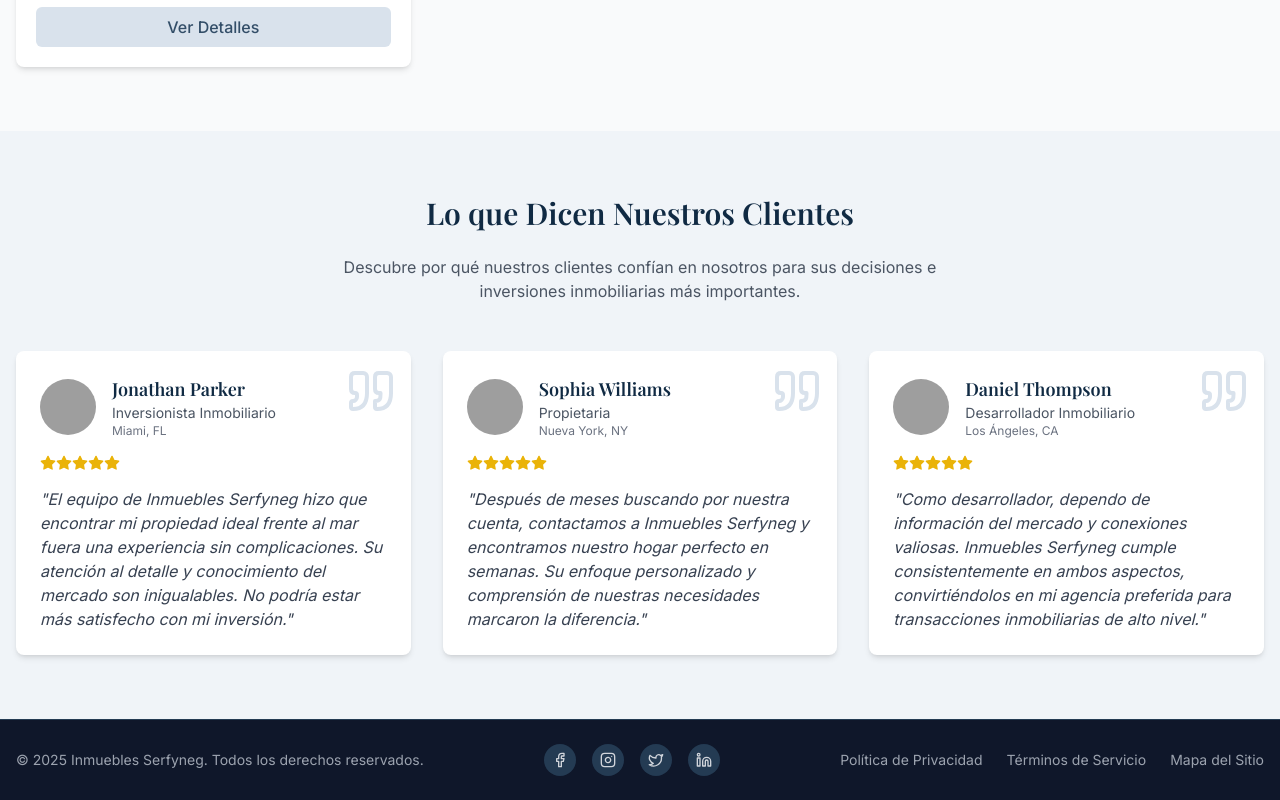
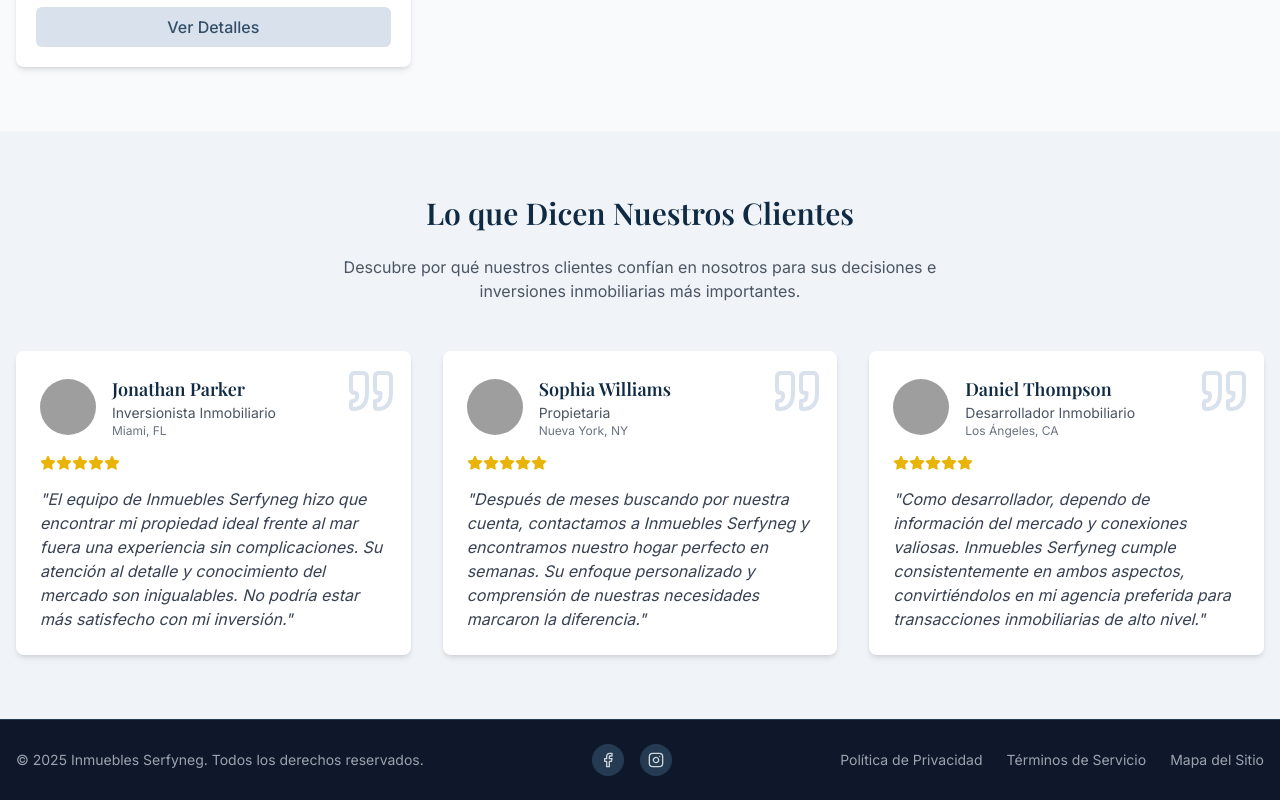
Before and after one commit to AnalistaSerfyneg/real-estate-frontend, a React (Vite) app: page / in a window 1280 px wide. Shown: the part 1799-2599 px from the top of the page. Built offline with nearby package versions, Linux system fonts and the light colour scheme; grey boxes are pictures that could not be loaded.

Commit message:
redes ok

```diff
--- a/src/components/layout/Footer.tsx
+++ b/src/components/layout/Footer.tsx
@@ -1,6 +1,6 @@
 import React from 'react';
 import { Link } from 'react-router-dom';
-import {  Facebook, Instagram, Twitter, Linkedin } from 'lucide-react';
+import {  Facebook, Instagram } from 'lucide-react';
 
 const Footer: React.FC = () => {
   return (
@@ -15,10 +15,8 @@ const Footer: React.FC = () => {
           </p>
 
           <div className="flex space-x-4">
-              <SocialLink Icon={Facebook} href="#" />
-              <SocialLink Icon={Instagram} href="#" />
-              <SocialLink Icon={Twitter} href="#" />
-              <SocialLink Icon={Linkedin} href="#" />
+              <SocialLink Icon={Facebook} href="https://www.facebook.com/p/Serfyneg-100093365205411/" />
+              <SocialLink Icon={Instagram} href="https://www.instagram.com/serfynegbpo/" />
             </div>
 
 
```
